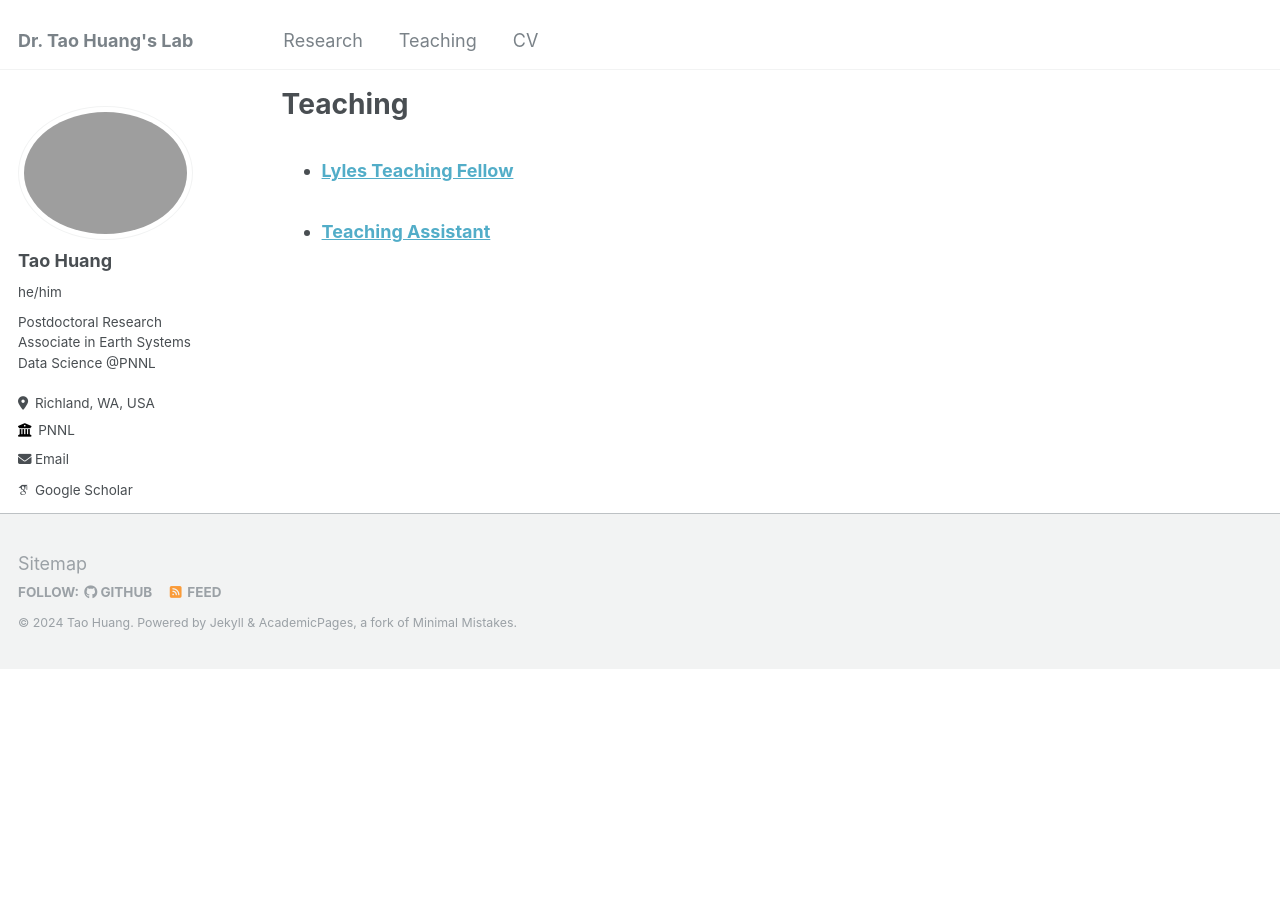
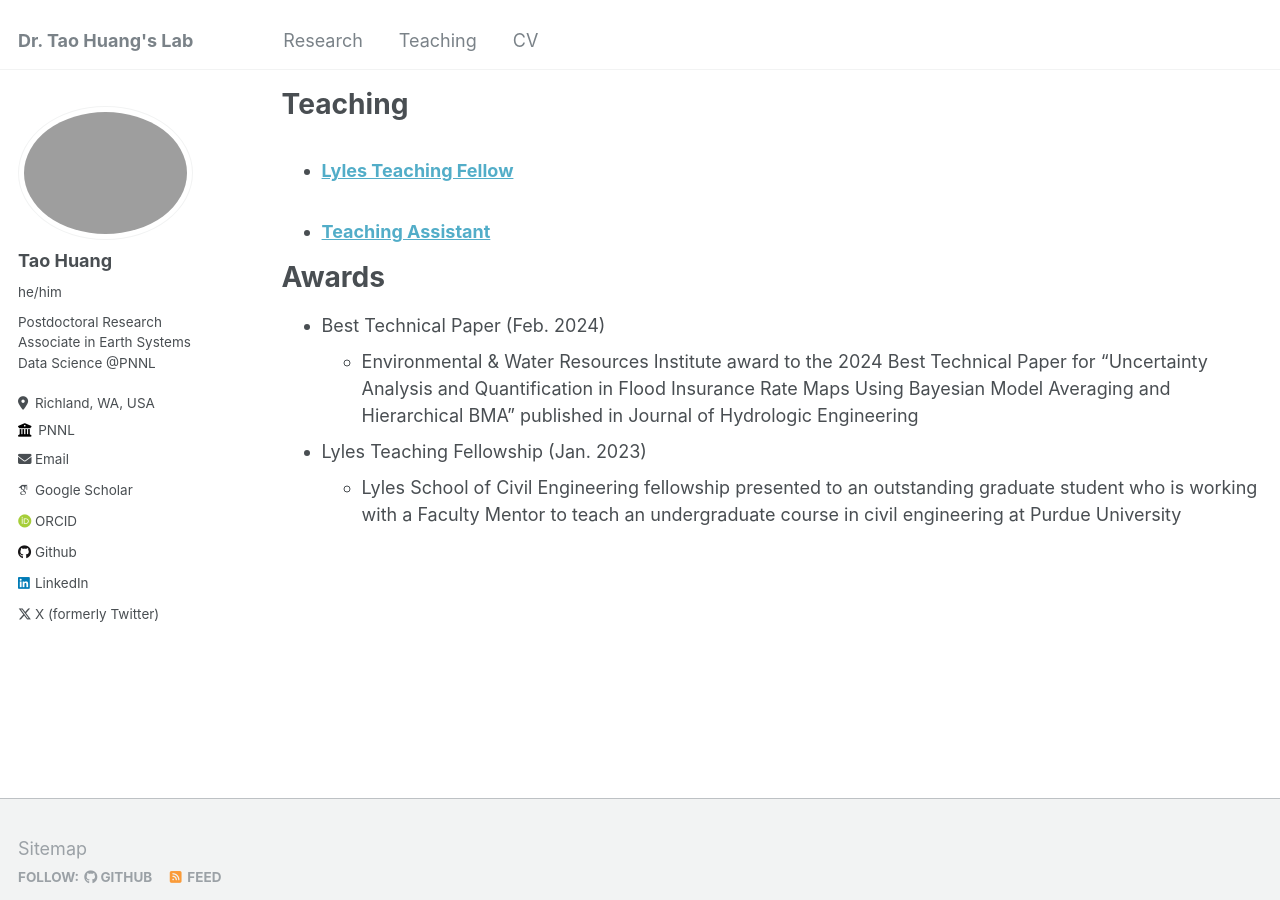
Before and after one commit to huan1441/huan1441.github.io, a Jekyll site: the page built from _pages/cv.md, in a window 1280 px wide and 900 px high, scrolled down 904 px. Built offline with Jekyll 4.4.1, drawn with Linux system fonts in a browser that asks for light colours; some web fonts are replaced; before the commit the page ends 1572 px from its top, so only the background shows below that.

Commit message:
Update cv.md

```diff
--- a/_pages/cv.md
+++ b/_pages/cv.md
@@ -39,3 +39,10 @@ Teaching
   <ul>{% for post in site.teaching reversed %}
     {% include archive-single-cv.html %}
   {% endfor %}</ul>
+
+Awards
+======
+* Best Technical Paper (Feb. 2024)
+  * Environmental & Water Resources Institute award to the 2024 Best Technical Paper for "Uncertainty Analysis and Quantification in Flood Insurance Rate Maps Using Bayesian Model Averaging and Hierarchical BMA" published in Journal of Hydrologic Engineering
+* Lyles Teaching Fellowship (Jan. 2023)
+  * Lyles School of Civil Engineering fellowship presented to an outstanding graduate student who is working with a Faculty Mentor to teach an undergraduate course in civil engineering at Purdue University
```
